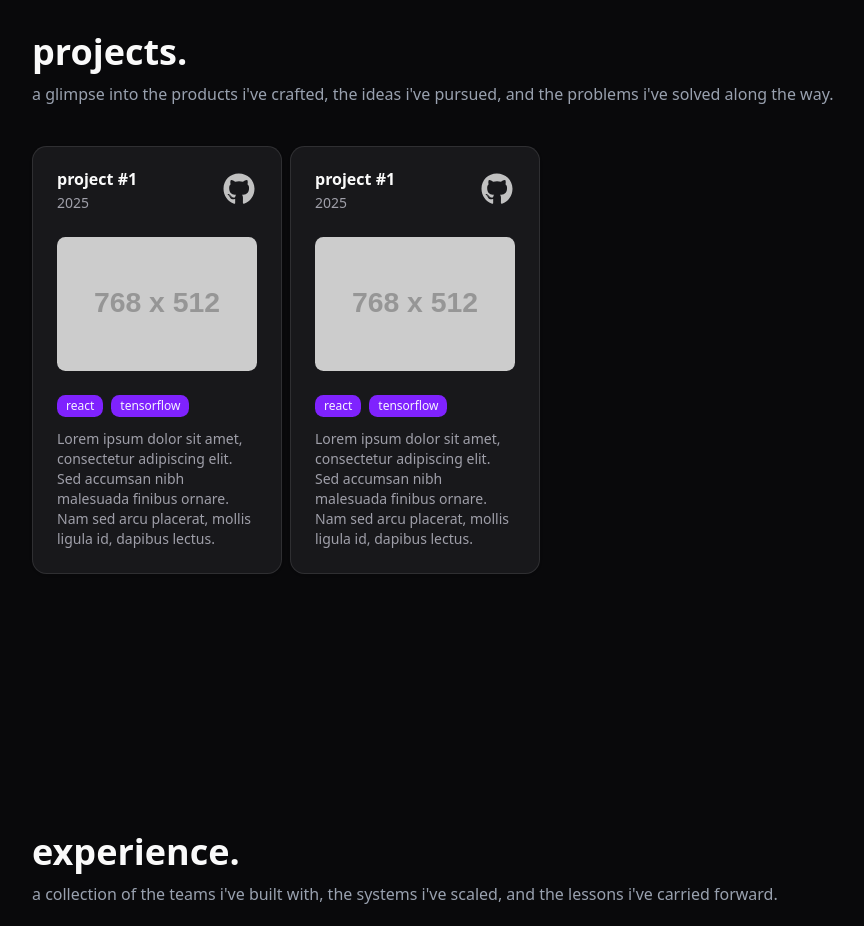
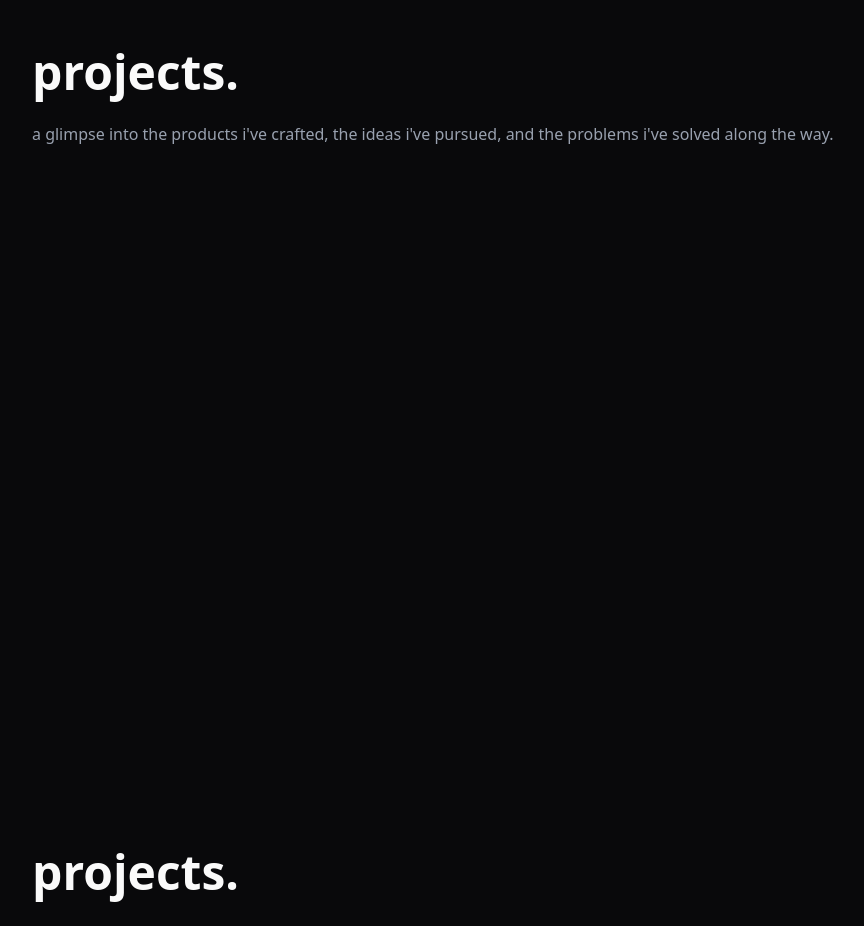
Before and after one commit to jasooh/portfolio-v.3-scn, a Next.js app: page / in a window 1280 px wide. Shown: the part 880-1806 px from the top of the page, without its empty margins (96-960 px from the left). Built offline with nearby package versions, Linux system fonts and the light colour scheme.

Commit message:
Add section for about me

```diff
--- a/app/page.tsx
+++ b/app/page.tsx
@@ -17,7 +17,7 @@ import {Button} from "@/components/ui/button";
 
 export default function Home() {
     return (
-        <main className="px-[10%]">
+        <main className="px-[10%] max-w-[1800px]">
             <section className="flex relative items-center justify-center h-screen">
                 <div className="flex flex-col gap-10">
                     <header className="text-center">
@@ -45,11 +45,23 @@ export default function Home() {
                 </div>
             </section>
 
+            {/* about */}
+            <section className="flex flex-col gap-10 min-h-screen py-[10%]">
+                <div>
+                    <h2 className="text-5xl leading-25 font-bold">projects.</h2>
+                    <p className="text-gray-400">
+                        a glimpse into the products i&#39;ve crafted, the ideas i&#39;ve pursued, and the problems i&#39;ve solved along the way.
+                    </p>
+                </div>
+            </section>
+
             {/* projects */}
             <section className="flex flex-col gap-10 min-h-screen py-[10%]">
                 <div>
-                    <h2 className="text-4xl leading-15 font-bold">projects.</h2>
-                    <p className="text-gray-400">a glimpse into the products i've crafted, the ideas i've pursued, and the problems i've solved along the way.</p>
+                    <h2 className="text-5xl leading-25 font-bold">projects.</h2>
+                    <p className="text-gray-400">
+                        a glimpse into the products i&#39;ve crafted, the ideas i&#39;ve pursued, and the problems i&#39;ve solved along the way.
+                    </p>
                 </div>
 
                 <div className="h-full grid grid-cols-4 gap-x-2 gap-y-5">
@@ -73,7 +85,7 @@ export default function Home() {
             {/* experience */}
             <section className="flex flex-col gap-10 min-h-screen py-[10%]">
                 <div>
-                    <h2 className="text-4xl leading-15 font-bold">experience.</h2>
+                    <h2 className="text-5xl leading-25 font-bold">experience.</h2>
                     <p className="text-gray-400">
                         a collection of the teams i&#39;ve built with, the systems i&#39;ve scaled, and the lessons
                         i&#39;ve carried
```
